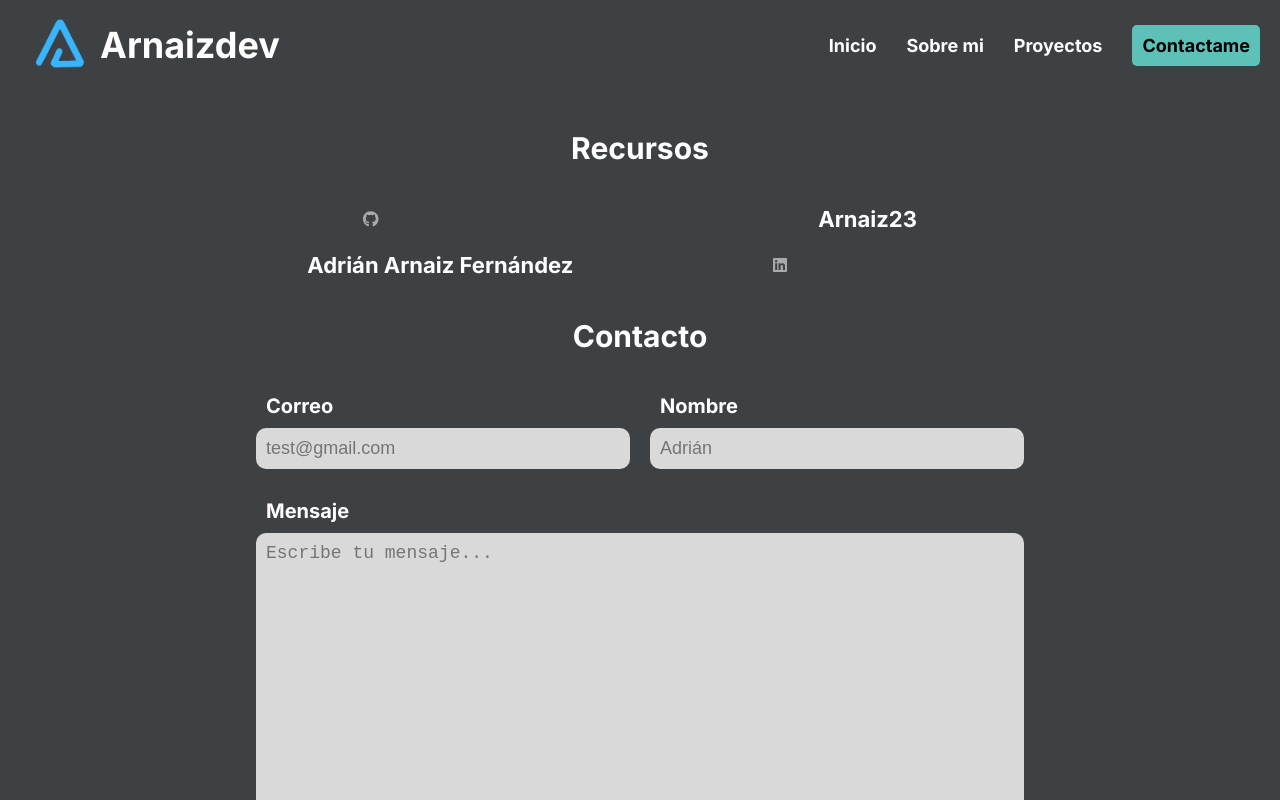
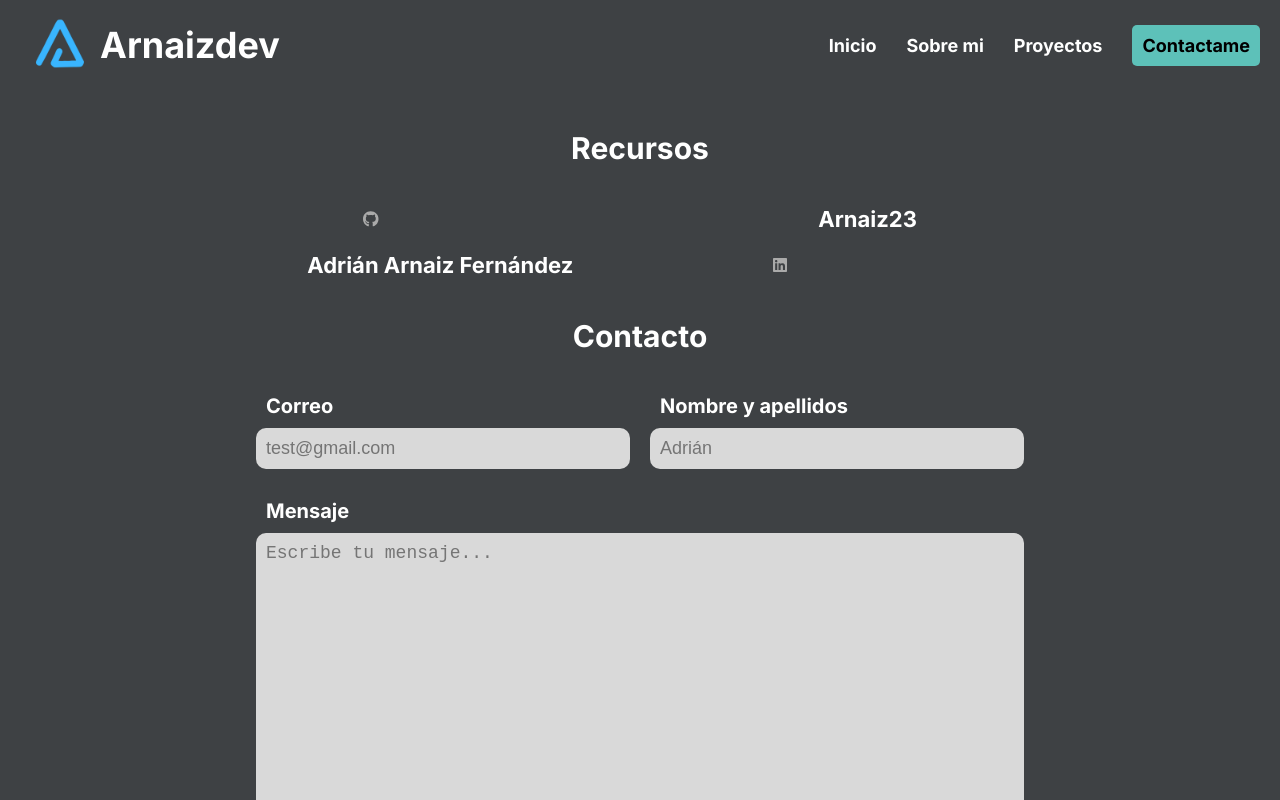
Before and after one commit to Arnaiz23/arnaizdev, a Next.js app: page /contact in a window 1280 px wide. Shown: the top 800 px of the page. Built offline with nearby package versions, Linux system fonts and the light colour scheme.

Commit message:
fix: 🐛 Controll the error when send the email in the form

```diff
--- a/components/ContactForm.js
+++ b/components/ContactForm.js
@@ -20,6 +20,7 @@ const ContactForm = () => {
   const handleSubmit = async (e) => {
     e.preventDefault()
     // console.log({ data })
+    try {
       const response = await fetch("/api/sendEmail", {
         method: "POST",
         headers: {
@@ -27,6 +28,9 @@ const ContactForm = () => {
         },
         body: JSON.stringify(data),
       })
+
+      if (response.status !== 200)
+        throw new Error("Error al enviar el formulario. Intentelo más tarde.")
 
       await response.json()
 
@@ -37,6 +41,10 @@ const ContactForm = () => {
       })
 
       toast.success("Correo enviado!!!")
+    } catch (error) {
+      // console.error(error)
+      toast.error(error.message)
+    }
   }
 
   return (
@@ -56,7 +64,7 @@ const ContactForm = () => {
             />
           </div>
           <div className={styles.containerInput}>
-            <label>Nombre</label>
+            <label>Nombre y apellidos</label>
             <input
               type="text"
               name="name"
```
Lines whose indentation alone changed are shown as unchanged.
